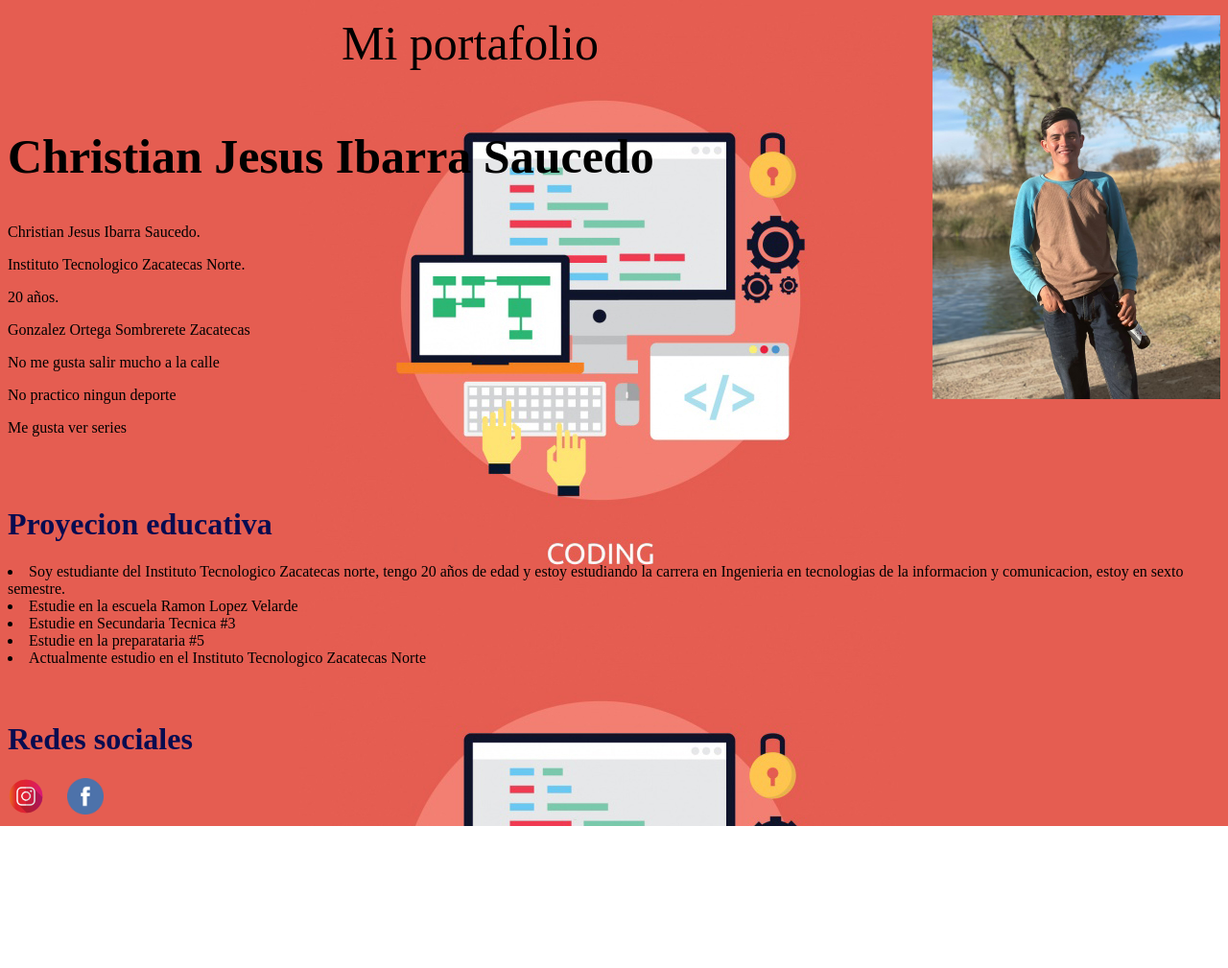
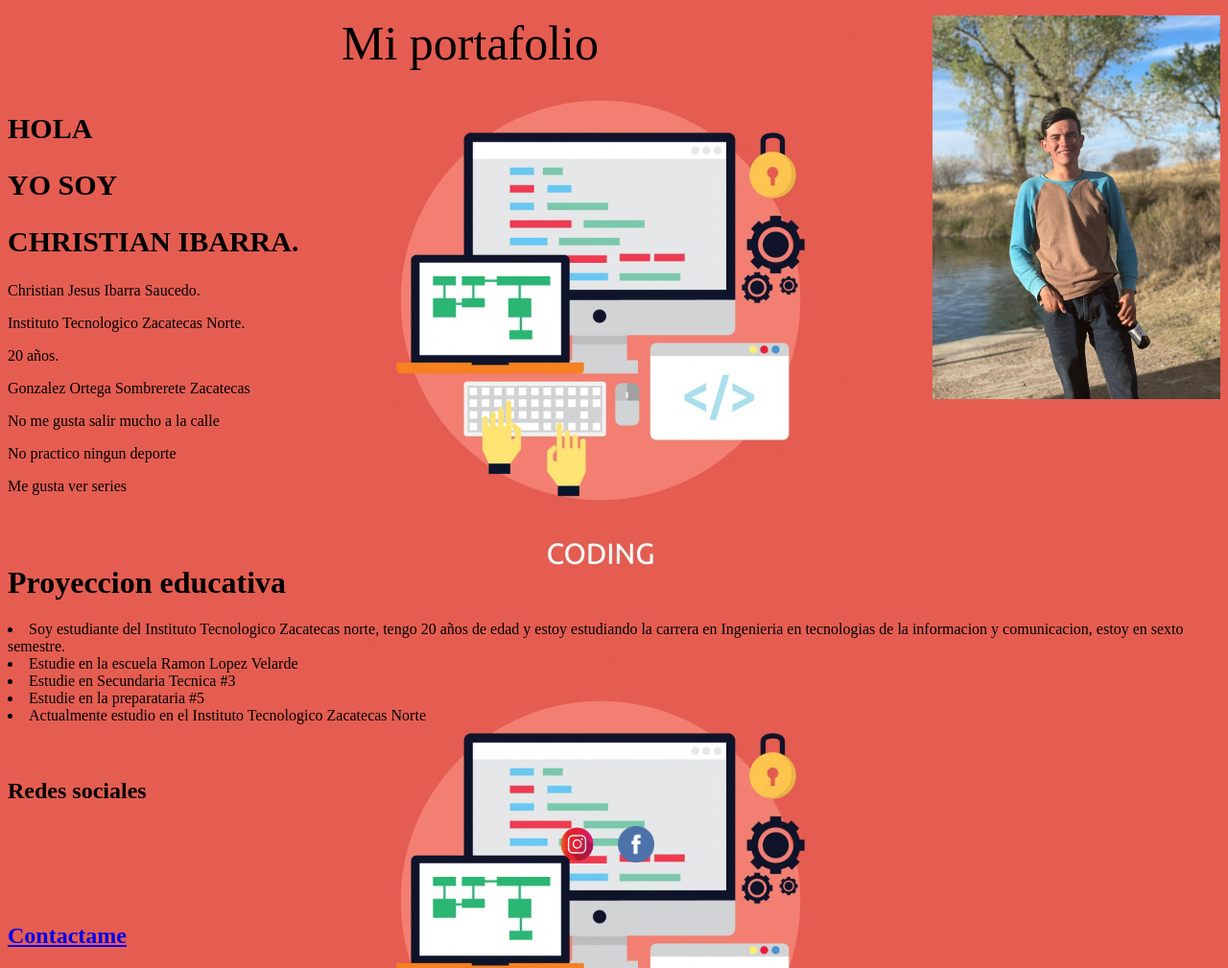
Before and after one commit to Christianjes07/Portafolio07, a plain HTML site: page index.html in a window 1280 px wide. Shown: the whole page at 96% size. Before the commit the page ends 861 px from the top, so only its background shows below. Drawn offline with Linux system fonts and the light colour scheme.

Commit message:
Update index.html

```diff
--- a/index.html
+++ b/index.html
@@ -1,27 +1,31 @@
 <!DOCTYPE html>
 <html>
 <head>
+    <link rel="stylesheet" href="css/estilo.css">
+</head>
     <style>
         body {
             background-image: url('img/fondo2.png');
         }
     </style>
-</head>
     <body>
 
 
 
         <p>
-<img src="img/Christian.JPG" align="right" alt="Mi foto" style="width:300px;height:400px;">
+            <img src="img/Christian.jpg" align="right" alt="Mi foto" style="width:300px;height:400px;">
         </p>
 
 
         <title> Portafolio Christian Ibarra Saucedo</title>
-<center style="font-size:50px;" >Mi portafolio</center>
+        <center style="font-size:50px;">Mi portafolio</center>
 
         <br>
 
-<h2 style="font-size:50px;">Christian Jesus Ibarra Saucedo</h2>
+        <h2 style="font-size:30px;">HOLA</h2>
+        <h2 style="font-size:30px;">YO SOY</h2>
+        <h2 style="font-size:30px;">CHRISTIAN IBARRA.</h2>
+
 
 
 
@@ -35,16 +39,38 @@ body {
 
         <br> <br>
 
-<h1 style="color:#080C50 ;">Proyecion educativa</h1>
+        <h1>Proyeccion educativa</h1>
         <li>Soy estudiante del Instituto Tecnologico Zacatecas norte, tengo 20 a&ntildeos de edad y estoy estudiando la carrera en Ingenieria en tecnologias de la informacion y comunicacion, estoy en sexto semestre. <br><li>Estudie en la escuela Ramon Lopez Velarde <br><li>Estudie en Secundaria Tecnica #3 <br><li>Estudie en la preparataria #5 <br><li>Actualmente estudio en el Instituto Tecnologico Zacatecas Norte </li>
 
         <br> <br>
 
-<h1 style="color:#080C50 ;">Redes sociales</h1>
+        <style>
+            table, th, td {
+
+            }
+        </style>
+
+        <body>
+
+            <h2>Redes sociales</h2>
+
+            <table style="width:100%">
+
+                <tr>
+                    <th><h2></th></h2>
+                    <th>
+
 
                         <a href="https://www.instagram.com/ibarra_jes07/?hl=es-la"><img src="img/svg/instagram.png" alt"Instagram" width="3%"></a> &nbsp;&nbsp;&nbsp;&nbsp;
                         <a href="https://www.facebook.com/christian.ibarra.1004/"> <img src="img/svg/face.png" alt"facebook" width="3%"></a> &nbsp;&nbsp;&nbsp;&nbsp;
+                    </th>
+            </table>
 
+            <br> <br>
+
+
+
+            <a href="Formulario.html"><h2>Contactame</h2></a>
 
 
 
```
Lines whose indentation alone changed are shown as unchanged.
